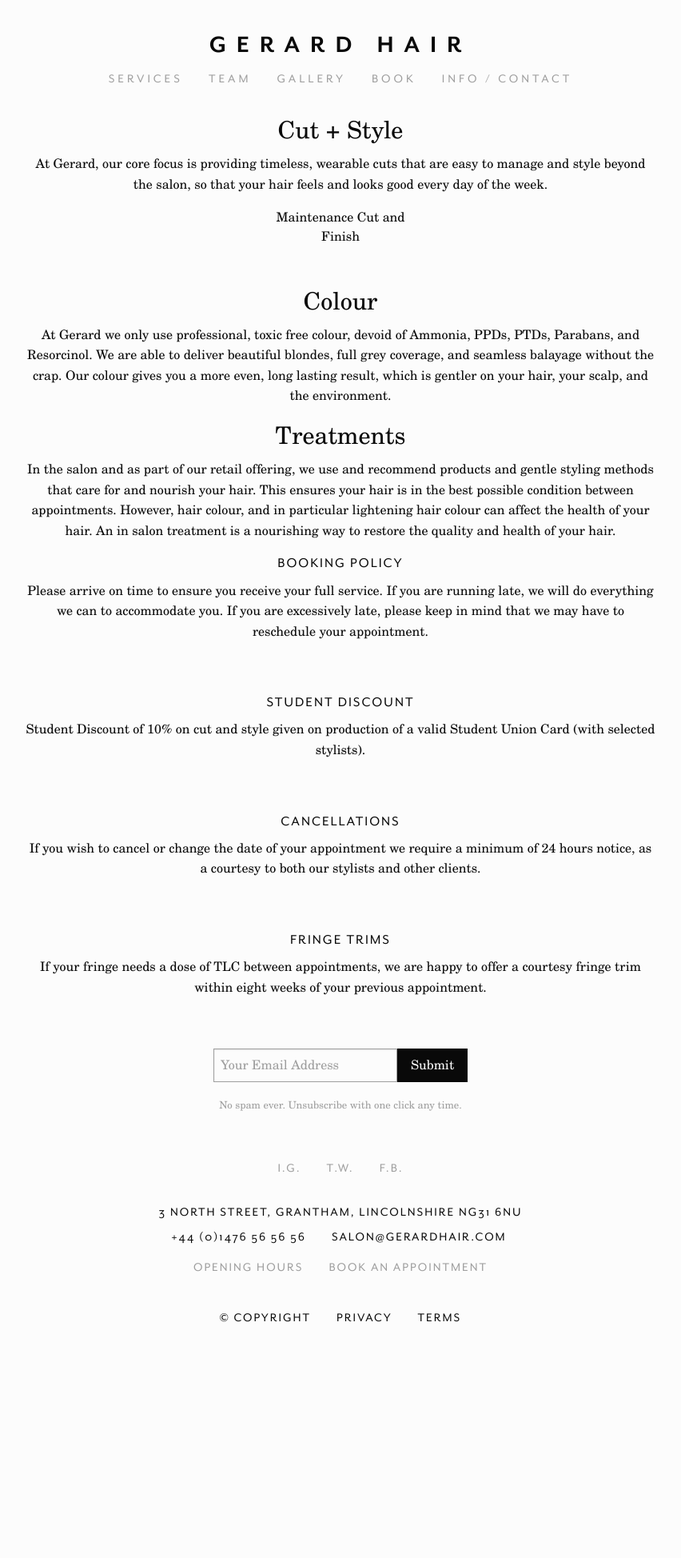
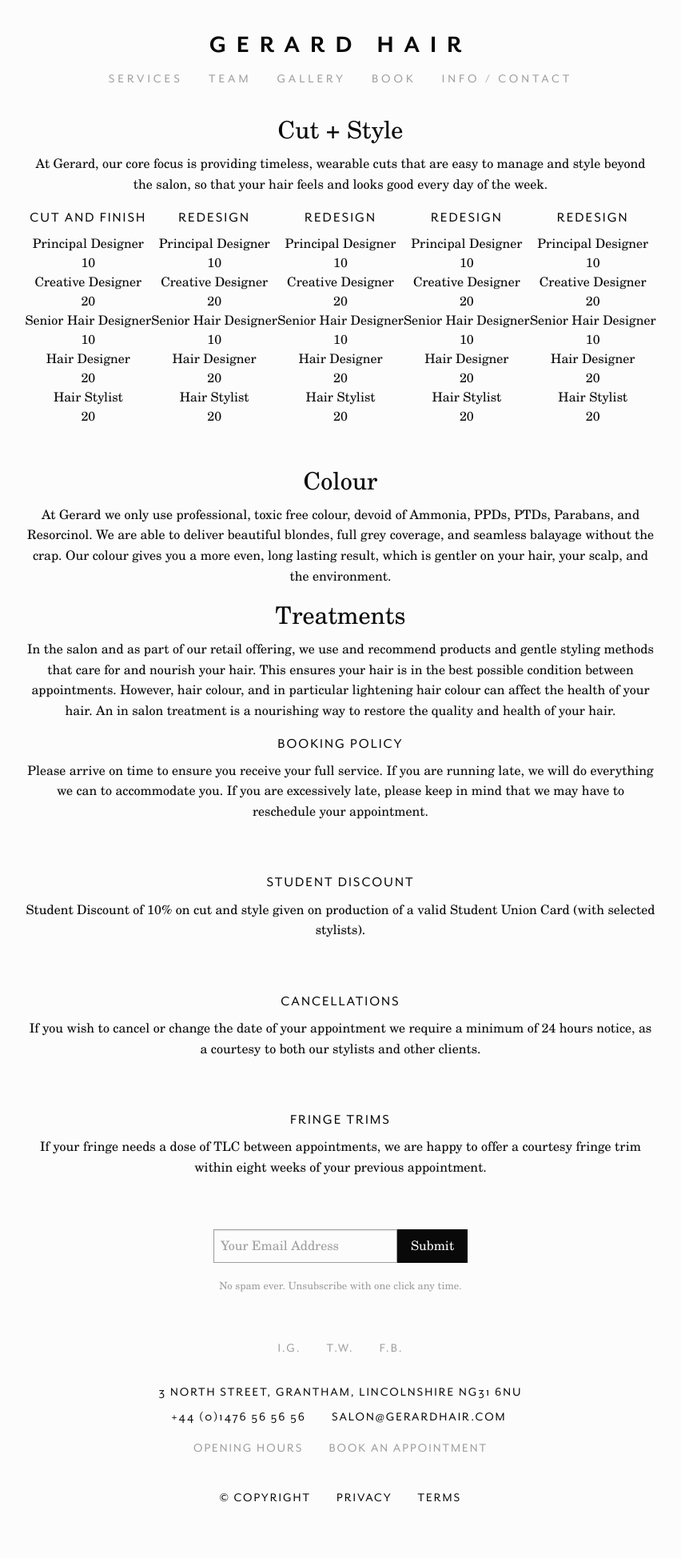
Before and after one commit to garethjohnsdesign/gerardhair.archive, a Jekyll site: the page built from services.md, in a window 1280 px wide. Shown: the whole page at 80% size, without its empty margins (214-1066 px from the left). Built offline with Jekyll 4.4.1, drawn with Linux system fonts in a browser that asks for light colours; before the commit the page ends 1723 px from its top, so only the background shows below that.

Commit message:
Initial Commit

```diff
--- a/_layouts/services.html
+++ b/_layouts/services.html
@@ -7,13 +7,16 @@
     <div class="small-12 medium-8 cell text-center">
       <h1>{{section.title}}</h1>
       {{section.text | markdownify}}
-      <div class="grid-x grid-padding-y align-center small-up-1 medium-up-3 large-up-4">
+      <div class="grid-x grid-padding-y align-center small-up-1 medium-up-3 large-up-5">
       {% for service in section.services %}
       <div class="cell text-center">
-        <div class="service-title">{{service.title}}</div>
-        {% for description in service.description %}
-        test
+        <h3>{{service.title}}</h3>
+
+        {% for detail in service.list %}
+        <div>{{detail.name}}</div>
+        <div>{{detail.price}}</div>
         {% endfor %}
+
       </div>
       {% endfor %}
       </div>
--- a/services.md
+++ b/services.md
@@ -8,10 +8,66 @@
     to manage and style beyond the salon, so that your hair feels and looks good every
     day of the week.
   services:
-  - title: Maintenance Cut and Finish
+  - title: Cut and Finish
     list:
-    - name: Designer
+    - name: Principal Designer
       price: 10
+    - name: Creative Designer
+      price: 20
+    - name: Senior Hair Designer
+      price: 10
+    - name: Hair Designer
+      price: 20
+    - name: Hair Stylist
+      price: 20
+  - title: Redesign
+    list:
+    - name: Principal Designer
+      price: 10
+    - name: Creative Designer
+      price: 20
+    - name: Senior Hair Designer
+      price: 10
+    - name: Hair Designer
+      price: 20
+    - name: Hair Stylist
+      price: 20
+  - title: Redesign
+    list:
+    - name: Principal Designer
+      price: 10
+    - name: Creative Designer
+      price: 20
+    - name: Senior Hair Designer
+      price: 10
+    - name: Hair Designer
+      price: 20
+    - name: Hair Stylist
+      price: 20
+  - title: Redesign
+    list:
+    - name: Principal Designer
+      price: 10
+    - name: Creative Designer
+      price: 20
+    - name: Senior Hair Designer
+      price: 10
+    - name: Hair Designer
+      price: 20
+    - name: Hair Stylist
+      price: 20
+  - title: Redesign
+    list:
+    - name: Principal Designer
+      price: 10
+    - name: Creative Designer
+      price: 20
+    - name: Senior Hair Designer
+      price: 10
+    - name: Hair Designer
+      price: 20
+    - name: Hair Stylist
+      price: 20
 - title: Colour
   text: At Gerard we only use professional, toxic free colour, devoid of Ammonia,
     PPDs, PTDs, Parabans, and Resorcinol. We are able to deliver beautiful blondes,
```
Also changed, not shown: services.html (+60 -12 lines), 5 other files.
